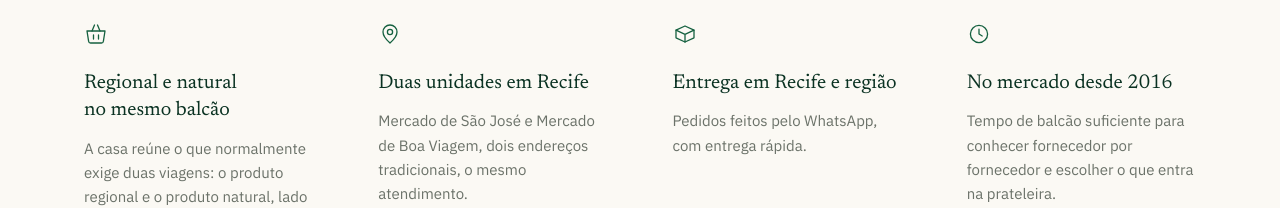
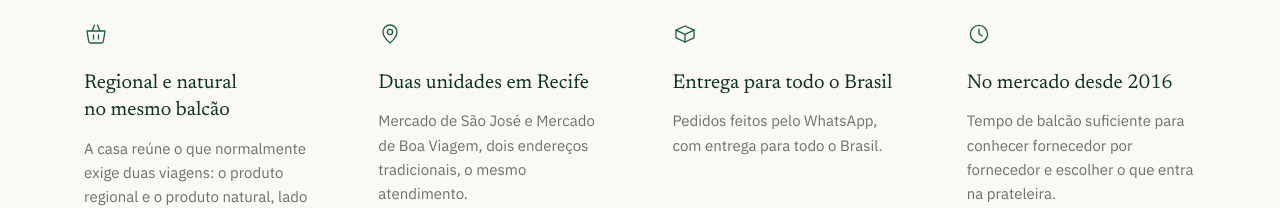
Before and after one commit to kaiopamorim-droid/Deliciasdonordeste, a React (Vite) app: page / in a window 1280 px wide. Shown: the part 675-883 px from the top of the page. Built offline with nearby package versions, Linux system fonts and the light colour scheme.

Commit message:
reverte texto de entrega para todo o Brasil

```diff
--- a/src/data/conteudo.js
+++ b/src/data/conteudo.js
@@ -67,9 +67,9 @@ export const diferenciais = [
     icone: 'mapa',
   },
   {
-    titulo: 'Entrega em Recife e região',
+    titulo: 'Entrega para todo o Brasil',
     texto:
-      'Pedidos feitos pelo WhatsApp, com entrega rápida.',
+      'Pedidos feitos pelo WhatsApp, com entrega para todo o Brasil.',
     icone: 'caixa',
   },
   {
```
